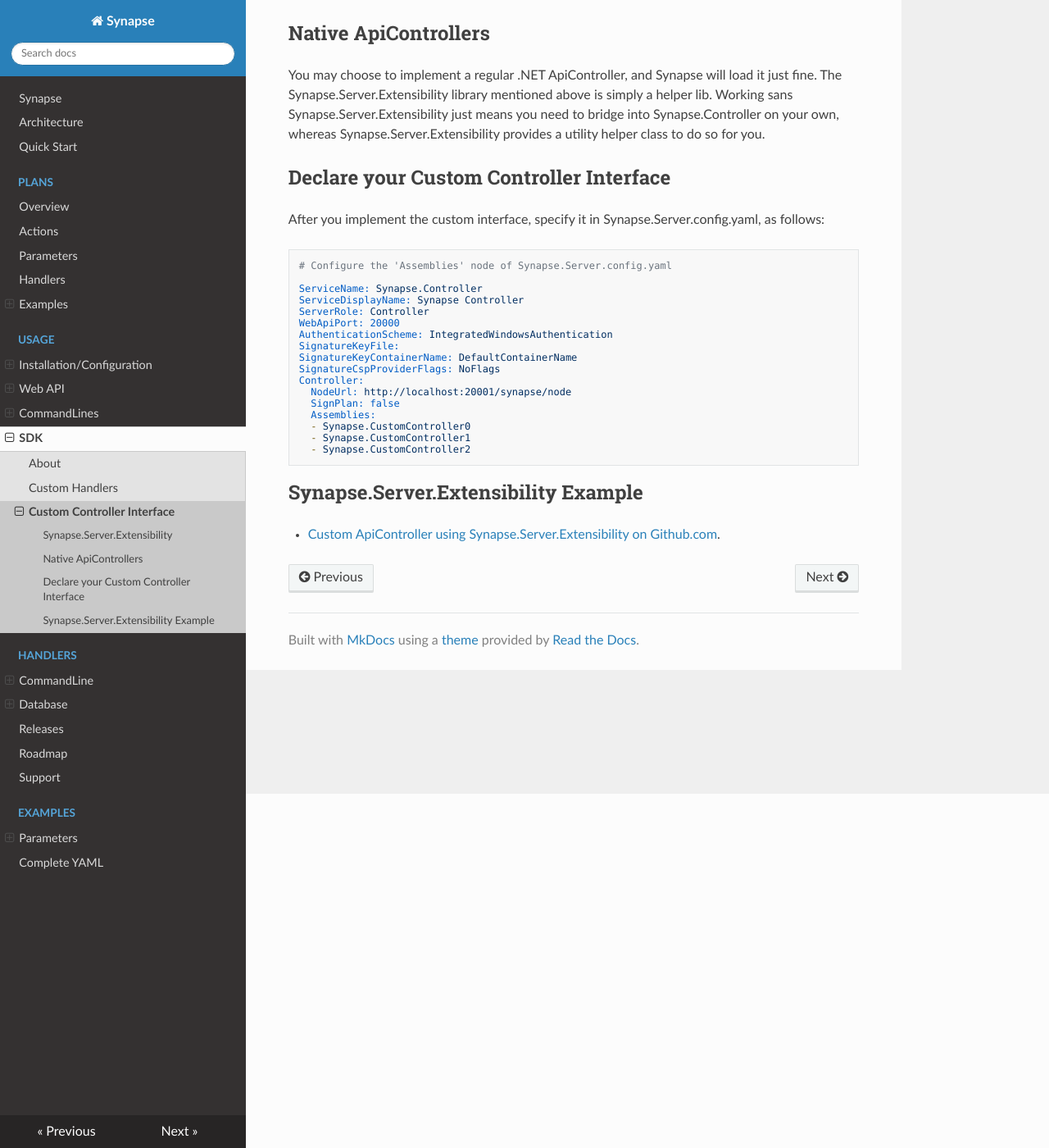
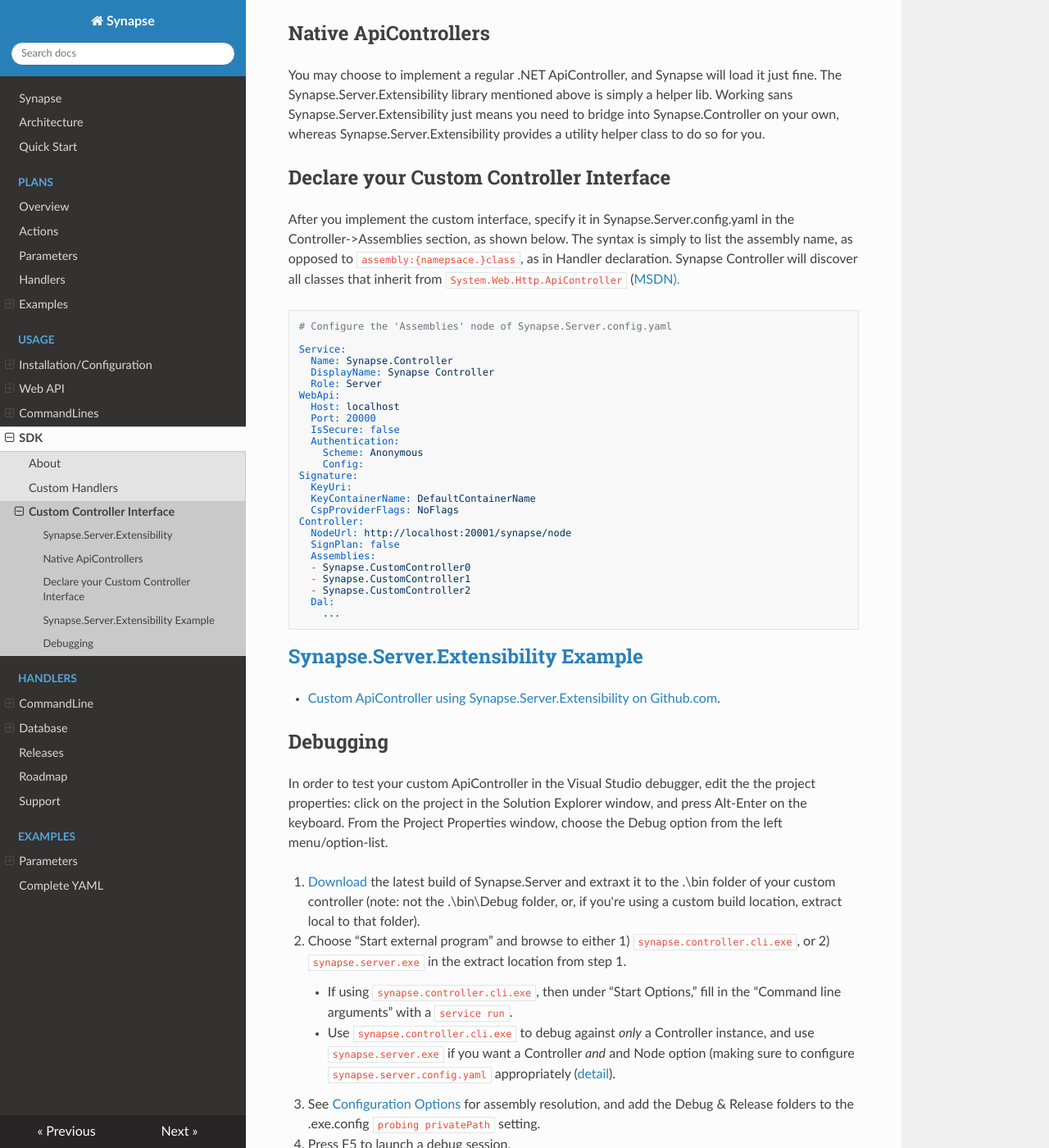
Before and after one commit to SynapseProject/synapse.docs, an MkDocs documentation site: the page built from docs/sdk/controller.md, in a window 1280 px wide and 1400 px high, scrolled down 432 px. Shown: the whole window at 82% size. Built offline with MkDocs 1.6.1, drawn with Linux system fonts in a browser that asks for light colours; nearby versions of some CDN libraries; old or Windows-style settings are respelled for this version of MkDocs.

Commit message:
added debug doc for custom Api Controllers

````diff
--- a/docs/sdk/controller.md
+++ b/docs/sdk/controller.md
@@ -12,19 +12,26 @@ You may choose to implement a regular .NET ApiController, and Synapse will load
 
 ## Declare your Custom Controller Interface
 
-After you implement the custom interface, specify it in Synapse.Server.config.yaml, as follows:
+After you implement the custom interface, specify it in Synapse.Server.config.yaml in the Controller->Assemblies section, as shown below.  The syntax is simply to list the assembly name, as opposed to `assembly:{namepsace.}class`, as in Handler declaration.  Synapse Controller will discover all classes that inherit from `System.Web.Http.ApiController` (<a href="https://msdn.microsoft.com/en-us/library/system.web.http.apicontroller(v=vs.118).aspx" target="_blank">MSDN<a/>).
 
 ```yaml
 # Configure the 'Assemblies' node of Synapse.Server.config.yaml
 
-ServiceName: Synapse.Controller
-ServiceDisplayName: Synapse Controller
-ServerRole: Controller
-WebApiPort: 20000
-AuthenticationScheme: IntegratedWindowsAuthentication
-SignatureKeyFile:
-SignatureKeyContainerName: DefaultContainerName
-SignatureCspProviderFlags: NoFlags
+Service:
+  Name: Synapse.Controller
+  DisplayName: Synapse Controller
+  Role: Server
+WebApi:
+  Host: localhost
+  Port: 20000
+  IsSecure: false
+  Authentication:
+    Scheme: Anonymous
+    Config:
+Signature:
+  KeyUri:
+  KeyContainerName: DefaultContainerName
+  CspProviderFlags: NoFlags
 Controller:
   NodeUrl: http://localhost:20001/synapse/node
   SignPlan: false
@@ -32,8 +39,25 @@ Controller:
   - Synapse.CustomController0
   - Synapse.CustomController1
   - Synapse.CustomController2
+  Dal:
+    ...
 ```
 
 ## Synapse.Server.Extensibility Example
 
 - <a href="https://gist.github.com/SynapseProject/0f345c4fa60cdb53ae8d3585cde24513" target="_blank">Custom ApiController using Synapse.Server.Extensibility on Github.com</a>.
+
+## Debugging
+
+In order to test your custom ApiController in the Visual Studio debugger, edit the the project properties: click on the project in the Solution Explorer window, and press Alt-Enter on the keyboard. From the Project Properties window, choose the Debug option from the left menu/option-list.
+
+1. <a href="https://github.com/SynapseProject/synapse.server.net/releases" target="_blank">Download</a> the latest build of Synapse.Server and extraxt it to the .\bin folder of your custom controller (note: not the .\bin\Debug folder, or, if you're using a custom build location, extract local to that folder).
+2. Choose “Start external program” and browse to either 1) `synapse.controller.cli.exe`, or 2) `synapse.server.exe` in the extract location from step 1.
+    - If using `synapse.controller.cli.exe`, then under “Start Options,” fill in the “Command line arguments” with a `service run`.
+    - Use `synapse.controller.cli.exe` to debug against _only_ a Controller instance, and use `synapse.server.exe` if you want a Controller _and_ and Node option (making sure to configure `synapse.server.config.yaml` appropriately ([detail](..\run\setup\options)).
+3. See [Configuration Options](..\run\setup\options#relocating-the-assemblies-authorization-dal-and-handlers-folders) for assembly resolution, and add the Debug & Release folders to the .exe.config `probing privatePath` setting.
+4. Press F5 to launch a debug session.
+
+<p align="center">
+<img alt="Synapse Handler" src="../../img/syn_controllerDebug_.png" />
+</p>
````
Also changed, not shown: docs/sdk/handlers.md (+12 -0 lines), docs/img/syn_controllerDebug_.png (added), docs/img/syn_handlerDebug.png (added).
